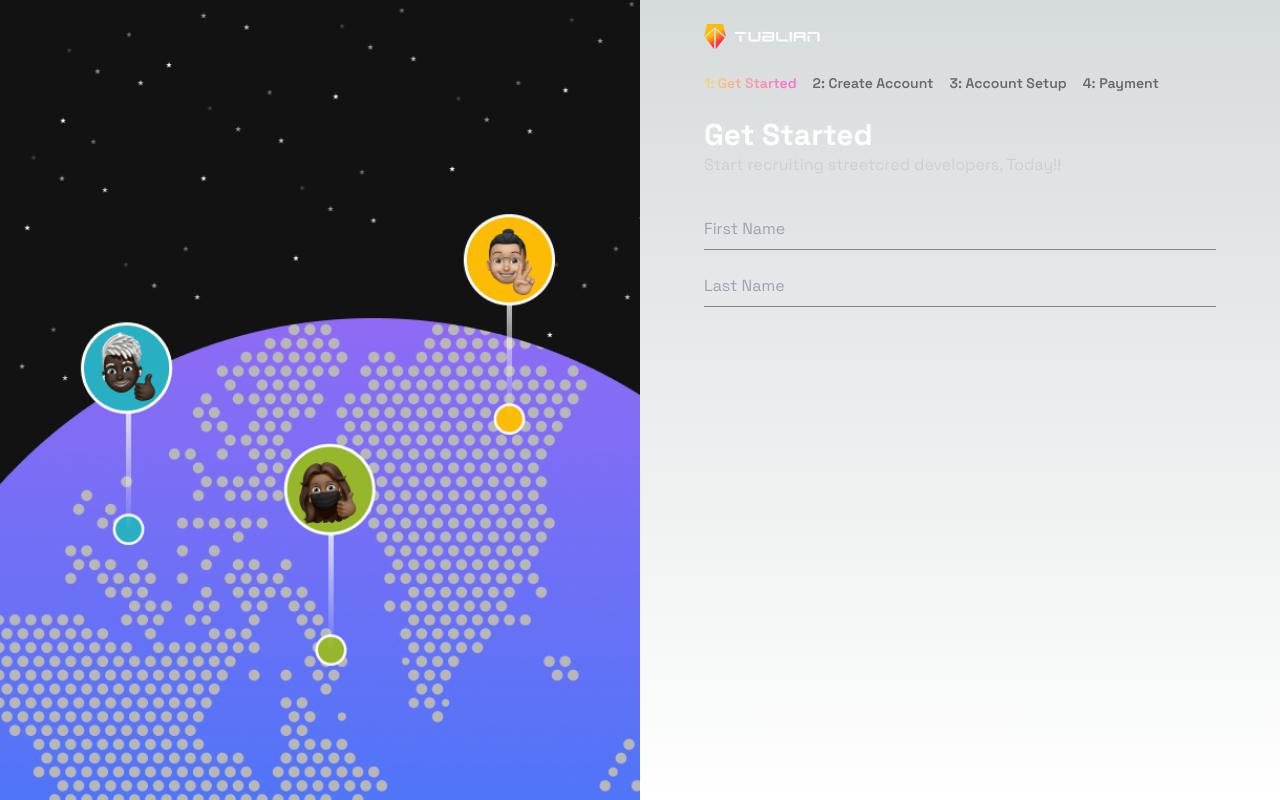
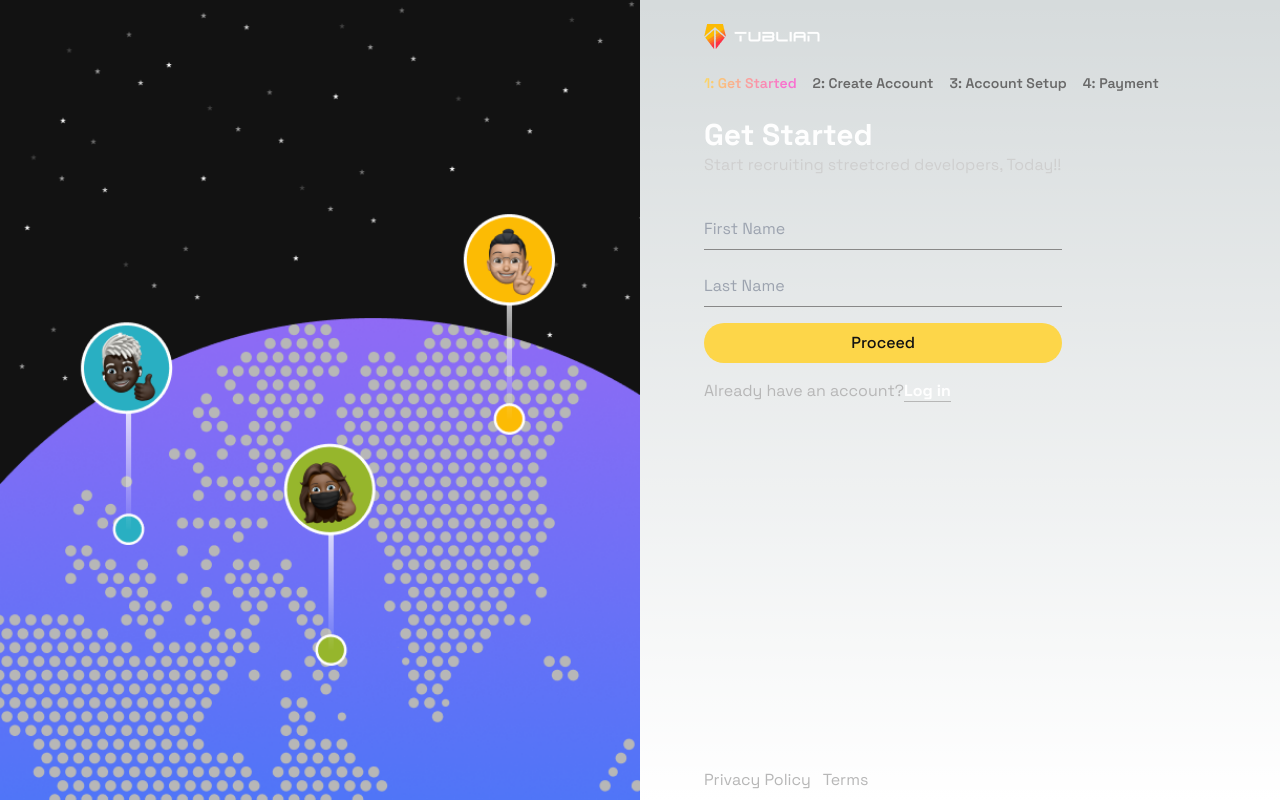
Before and after one commit to Sheriff-Oladimeji/tublian-challenge, a Next.js app: page / in a window 1280 px wide. Built offline with nearby package versions, Linux system fonts and the light colour scheme.

Commit message:
feat: update homepage

```diff
--- a/src/app/page.tsx
+++ b/src/app/page.tsx
@@ -1,12 +1,14 @@
 import Navbar from "@/components/Navbar";
+import Button from "@/components/ui/button";
 import Image from "next/image";
+import Link from "next/link";
 import bgImage from "public/bg-image.png";
 import React from "react";
 
 const page = () => {
   return (
     <div className="flex flex-col sm:flex-row-reverse  h-screen overflow-y-hidden">
-      <div className="flex-1 overflow-y-auto h-full w-full">
+      <div className="flex-1 overflow-y-auto h-full w-full relative">
         <div className="hidden sm:flex">
           <Navbar />
         </div>
@@ -19,7 +21,7 @@ const page = () => {
               Start recruiting streetcred developers, Today!!
             </p>
           </div>
-          <form className="flex flex-col gap-4">
+          <form className="flex flex-col gap-4 md:w-[80%] lg:w-[70%] ">
             <input
               type="text"
               className=" border-b border-[#888] bg-transparent py-2 active:outline-none focus:outline-none "
@@ -32,7 +34,21 @@ const page = () => {
               placeholder="Last Name"
               name="LastName"
             />
+            <Button styles="">Proceed</Button>
+            <p className="text-[#B7B7B7]">
+              Already have an account?
+              <Link
+                href="/login"
+                className="text-bold font-bold border-b border-[#B7B7B7]"
+              >
+                Log in
+              </Link>
+            </p>
           </form>
+          <div className="hidden sm:flex items-center gap-3  text-[#B7B7B7] absolute bottom-2">
+            <p>Privacy Policy</p>
+            <p>Terms</p>
+          </div>
         </div>
       </div>
       <Image
--- a/src/components/ui/button.tsx
+++ b/src/components/ui/button.tsx
@@ -4,13 +4,13 @@ type ButtonProps = {
   styles: string;
   children: React.ReactNode;
   onClick?: () => void;
-  url?: string;
+
 };
 
-const button = ({ styles, children, onClick }: ButtonProps) => {
+const Button = ({ styles, children, onClick }: ButtonProps) => {
   return (
     <button
-      className={`rounded-full p-2 items-center ${styles}`}
+      className={`rounded-full p-2 items-center w-full font-medium text-base text-[#121212] ${styles} bg-[#FDD649]`}
       onClick={onClick}
     >
       {children}
@@ -18,4 +18,4 @@ const button = ({ styles, children, onClick }: ButtonProps) => {
   );
 };
 
-export default button;
+export default Button;
```
